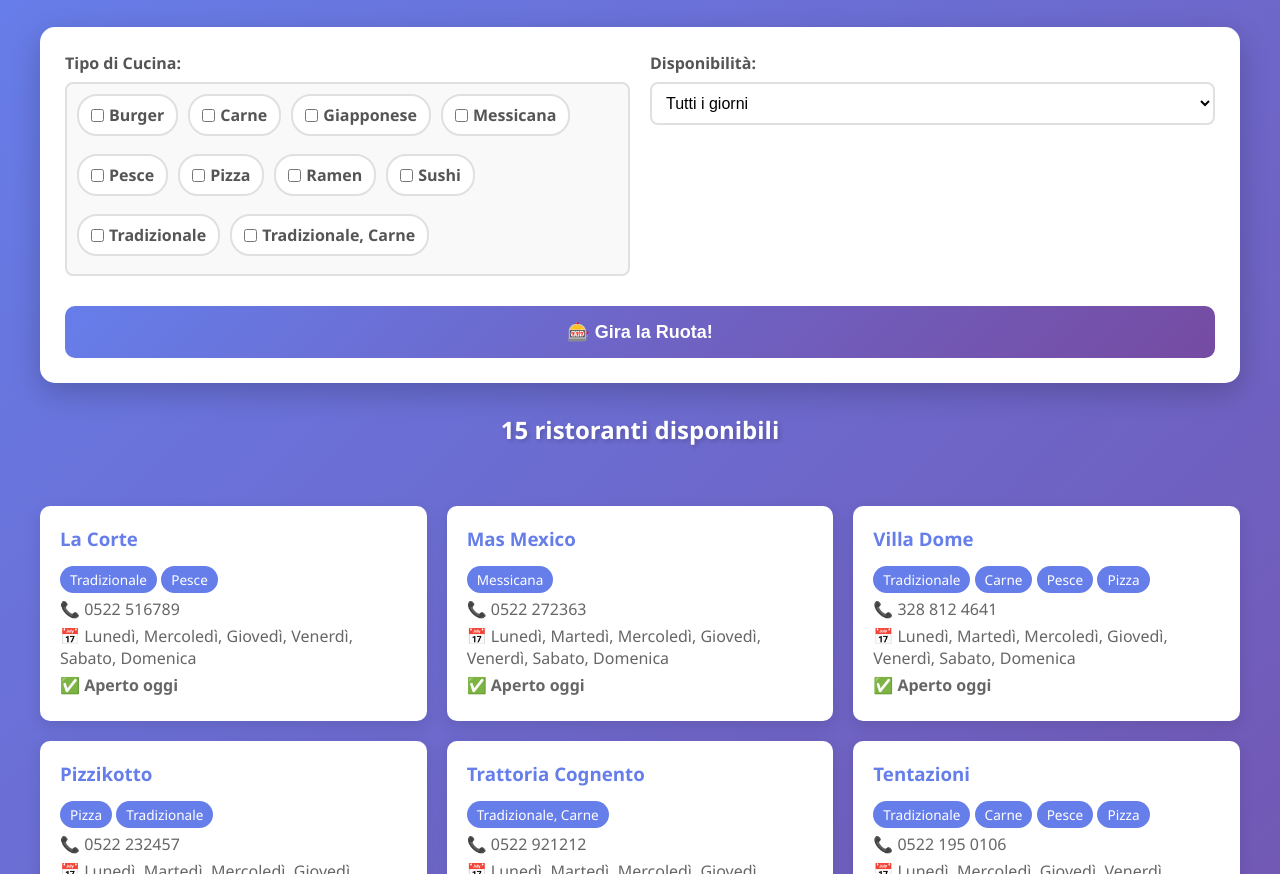
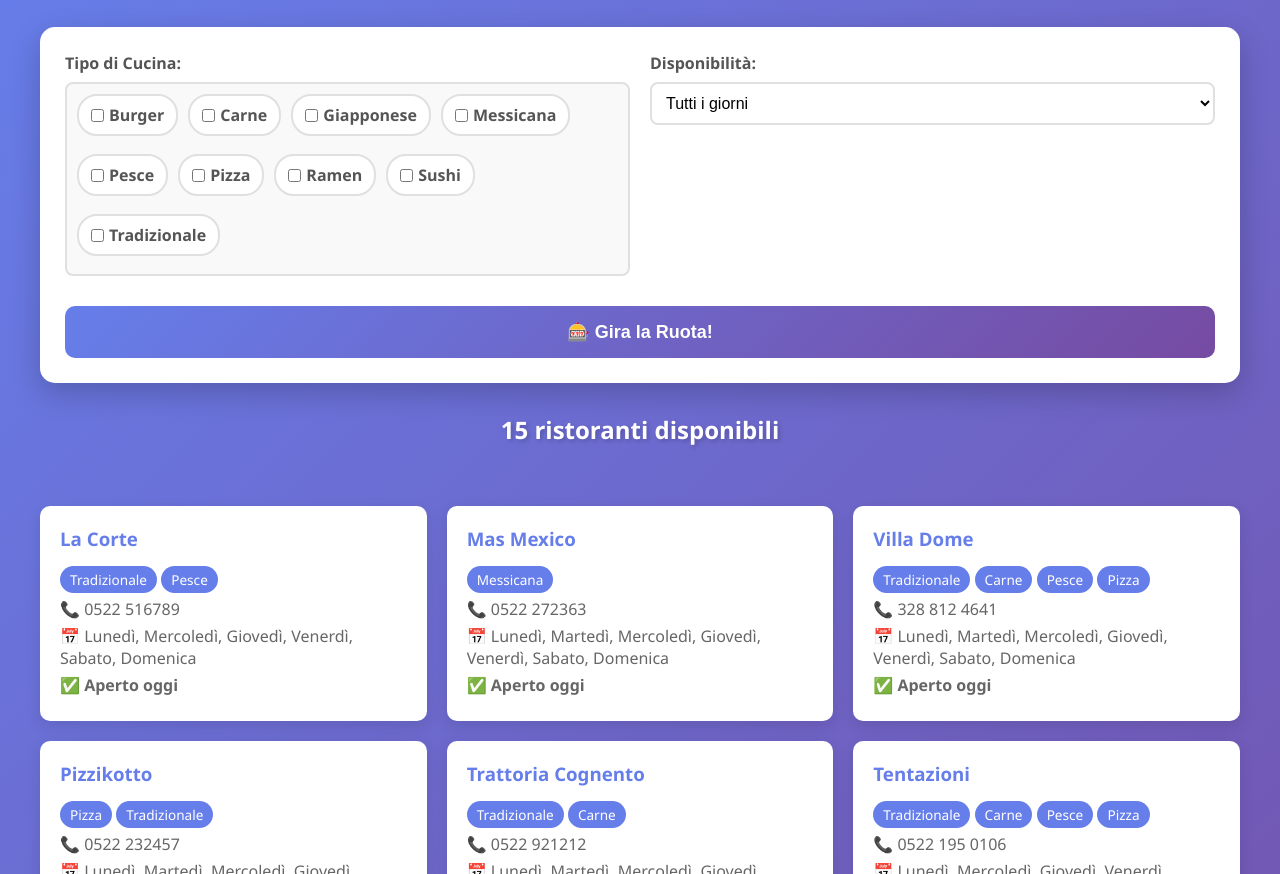
Before and after one commit to GabriLesi/mangiamo, a plain HTML site: page index.html in a window 1280 px wide. Shown: the part 78-952 px from the top of the page. Drawn offline with Linux system fonts and the light colour scheme.

Commit message:
Fix typo
Fix typo

```diff
--- a/index.html
+++ b/index.html
@@ -356,7 +356,7 @@
             },
             {
                 name: "Trattoria Cognento",
-                cuisine: ["Tradizionale, Carne"],
+                cuisine: ["Tradizionale", "Carne"],
                 phone: "0522 921212",
                 openDays: [1, 2, 3, 4, 5, 6, 0]
             },
```
